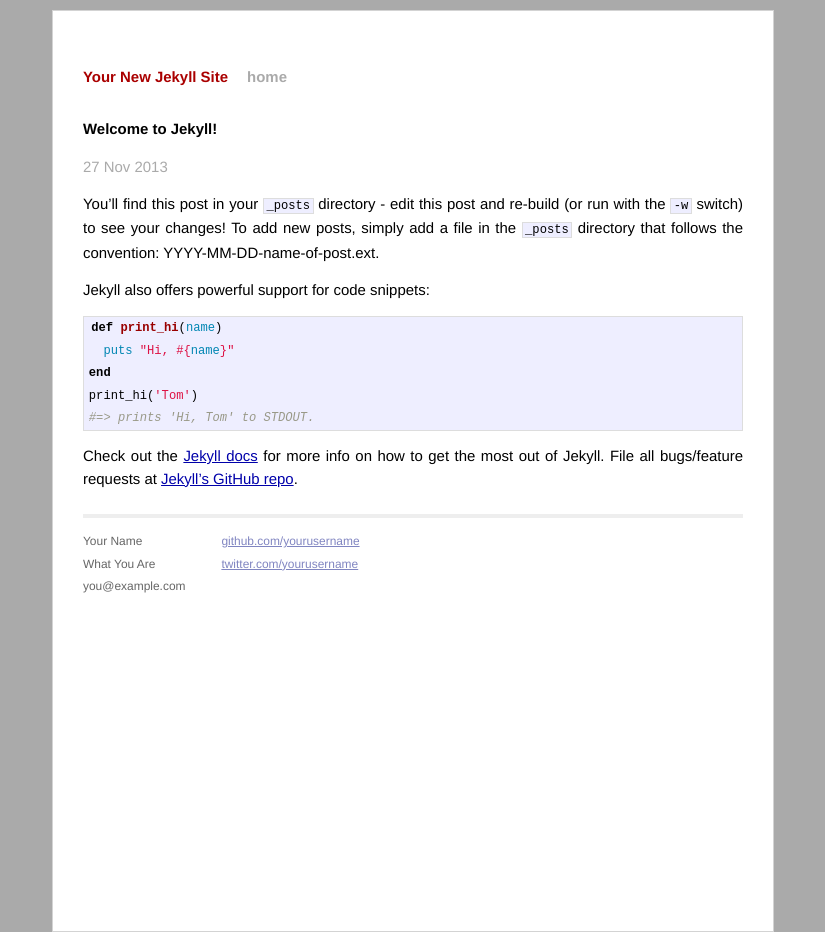
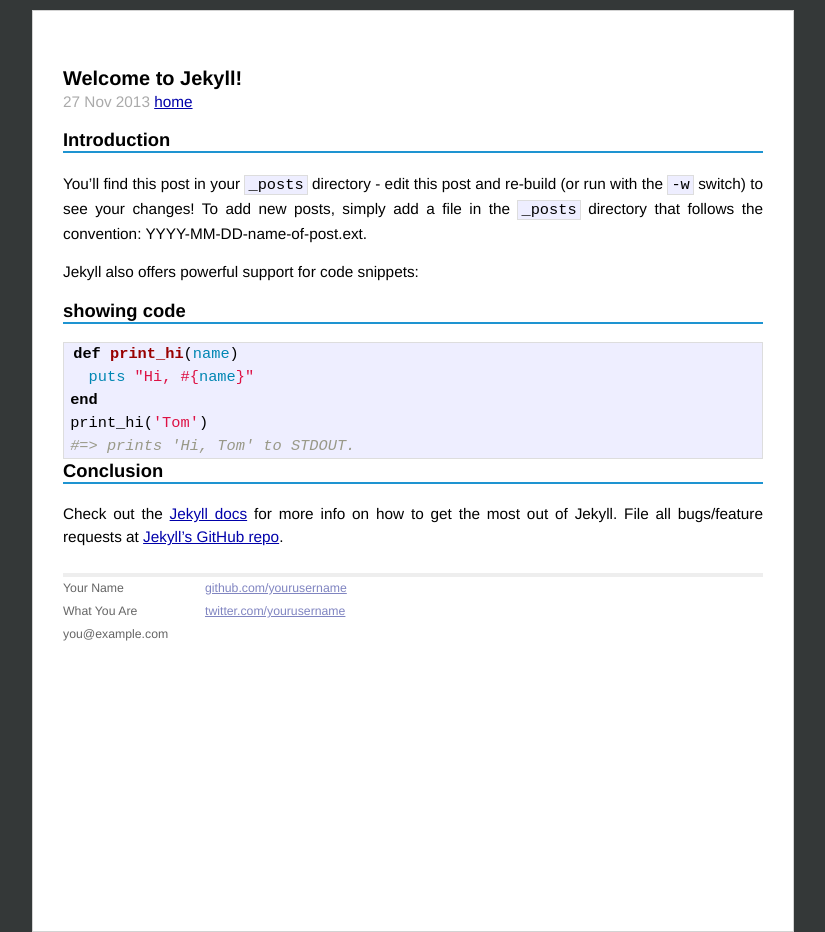
Before and after one commit to chenrushan/chenrushan.github.io, a Jekyll site: the page built from _posts/2013-11-27-welcome-to-jekyll.markdown, in a window 1280 px wide. Shown: the whole page, without its empty margins (227-1052 px from the left). Built offline with Jekyll 4.4.1, drawn with Linux system fonts in a browser that asks for light colours; Markdown is read by kramdown in place of the engine named in the settings.

Commit message:
1. modify post.html to remove site title from post page 2. change the background color and heading styles

```diff
--- a/_layouts/post.html
+++ b/_layouts/post.html
@@ -1,9 +1,44 @@
----
-layout: default
----
-<h2>{{ page.title }}</h2>
-<p class="meta">{{ page.date | date_to_string }}</p>
+<!DOCTYPE html>
+<html>
+    <head>
+        <meta charset="utf-8">
+        <meta http-equiv="X-UA-Compatible" content="IE=edge,chrome=1">
+        <title>{{ page.title }}</title>
+        <meta name="viewport" content="width=device-width">
 
-<div class="post">
-{{ content }}
-</div>
+        <!-- syntax highlighting CSS -->
+        <link rel="stylesheet" href="/css/syntax.css">
+
+        <!-- Custom CSS -->
+        <link rel="stylesheet" href="/css/main.css">
+
+    </head>
+    <body>
+
+        <div class="site">
+          <h2>{{ page.title }}</h2>
+          <p class="meta">{{ page.date | date_to_string }} <a class="extra" href="/">home</a></p>
+
+          <div class="post">
+          {{ content }}
+          </div>
+
+          <div class="footer">
+            <div class="contact">
+              <p>
+                Your Name<br />
+                What You Are<br />
+                you@example.com
+              </p>
+            </div>
+            <div class="contact">
+              <p>
+                <a href="https://github.com/yourusername">github.com/yourusername</a><br />
+                <a href="https://twitter.com/yourusername">twitter.com/yourusername</a><br />
+              </p>
+            </div>
+          </div>
+        </div>
+
+    </body>
+</html>
--- a/_posts/2013-11-27-welcome-to-jekyll.markdown
+++ b/_posts/2013-11-27-welcome-to-jekyll.markdown
@@ -5,10 +5,13 @@
 categories: jekyll update
 ---
 
+### Introduction
 You'll find this post in your `_posts` directory - edit this post and re-build (or run with the `-w` switch) to see your changes!
 To add new posts, simply add a file in the `_posts` directory that follows the convention: YYYY-MM-DD-name-of-post.ext.
 
 Jekyll also offers powerful support for code snippets:
+
+### showing code
 
 {% highlight ruby %}
 def print_hi(name)
@@ -18,6 +21,8 @@
 #=> prints 'Hi, Tom' to STDOUT.
 {% endhighlight %}
 
+### Conclusion
+
 Check out the [Jekyll docs][jekyll] for more info on how to get the most out of Jekyll. File all bugs/feature requests at [Jekyll's GitHub repo][jekyll-gh].
 
 [jekyll-gh]: https://github.com/mojombo/jekyll
--- a/css/main.css
+++ b/css/main.css
@@ -15,16 +15,15 @@
 }
 
 html {
-  background-color: #aaa;
+    background-color: #343838;
 }
 
 body {
     background-color: #fff;
     font: 13.34px Helvetica, Arial, sans-serif;
-  font-size: small;
     text-align: center;
 
-  width: 660px;
+    width: 700px;
     padding: 10px 30px;
 
     /* the auto of left right margin centers the content */
@@ -33,11 +32,27 @@
     border: 1px solid LightGrey;
 }
 
-h1, h2, h3, h4, h5, h6 {
-  font-size: 100%; }
+p {
+    margin-bottom: 1em;
+}
 
-h1 { margin-bottom: 1em; }
-p { margin: 1em 0; }
+h1 {
+    font-size: 1.5em;
+    color: #1e94d1;
+    margin-bottom: 1em;
+}
+
+h2 {
+    font-size: 1.3em;
+}
+
+h3 {
+    font-size: 1.2em;
+    border-bottom-style: solid;
+    border-bottom-width: 2px;
+    border-color: #1e94d1;
+    margin-bottom: 1em;
+}
 
 a         { color: #00a; }
 a:hover   { color: #000; }
@@ -87,7 +102,7 @@
 }
 
 .title a {
-  color: #a00;
+  color: #00b4cc;
 }
 
 .title a:hover {
```
Also changed, not shown: index.html (line endings or trailing spaces), 1 other file. Lines whose indentation alone changed are shown as unchanged.
